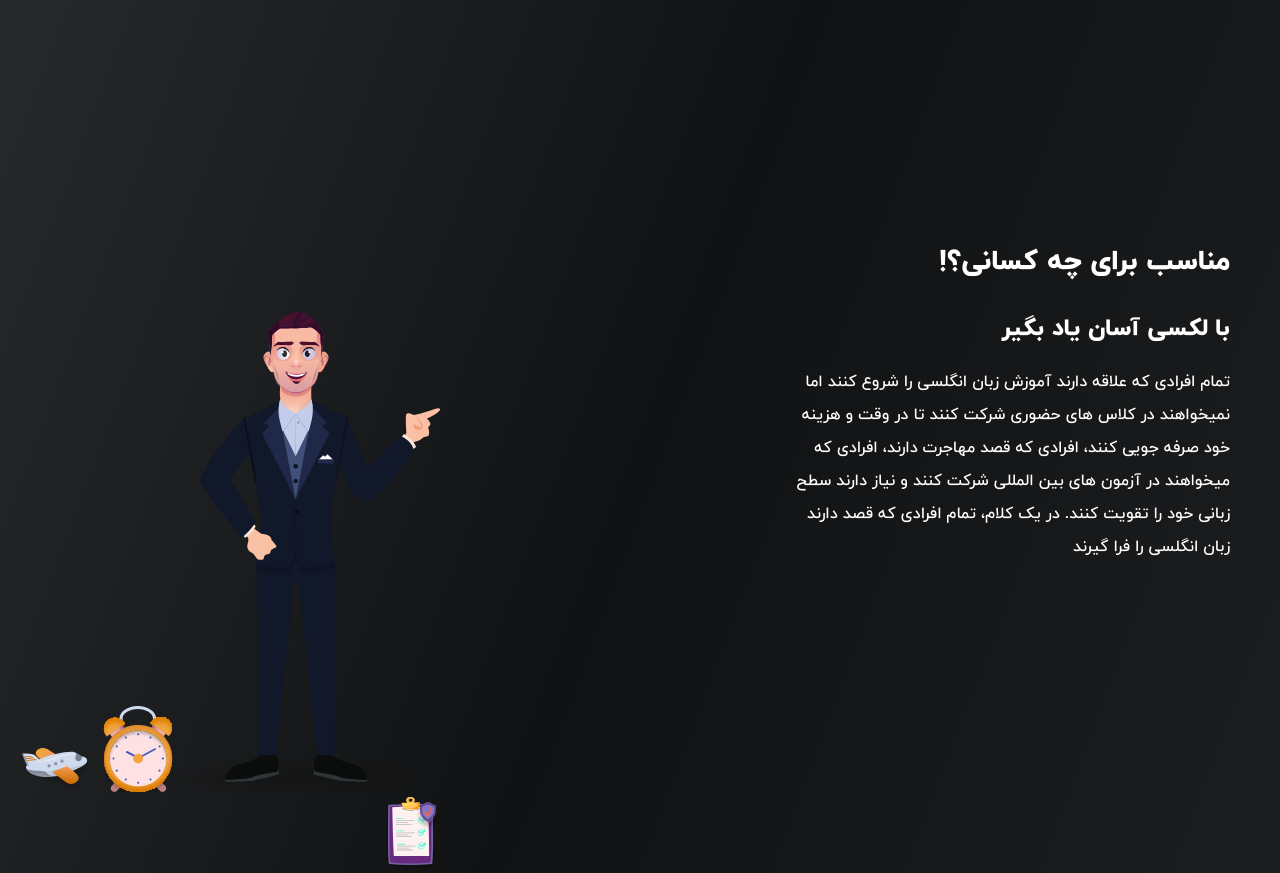
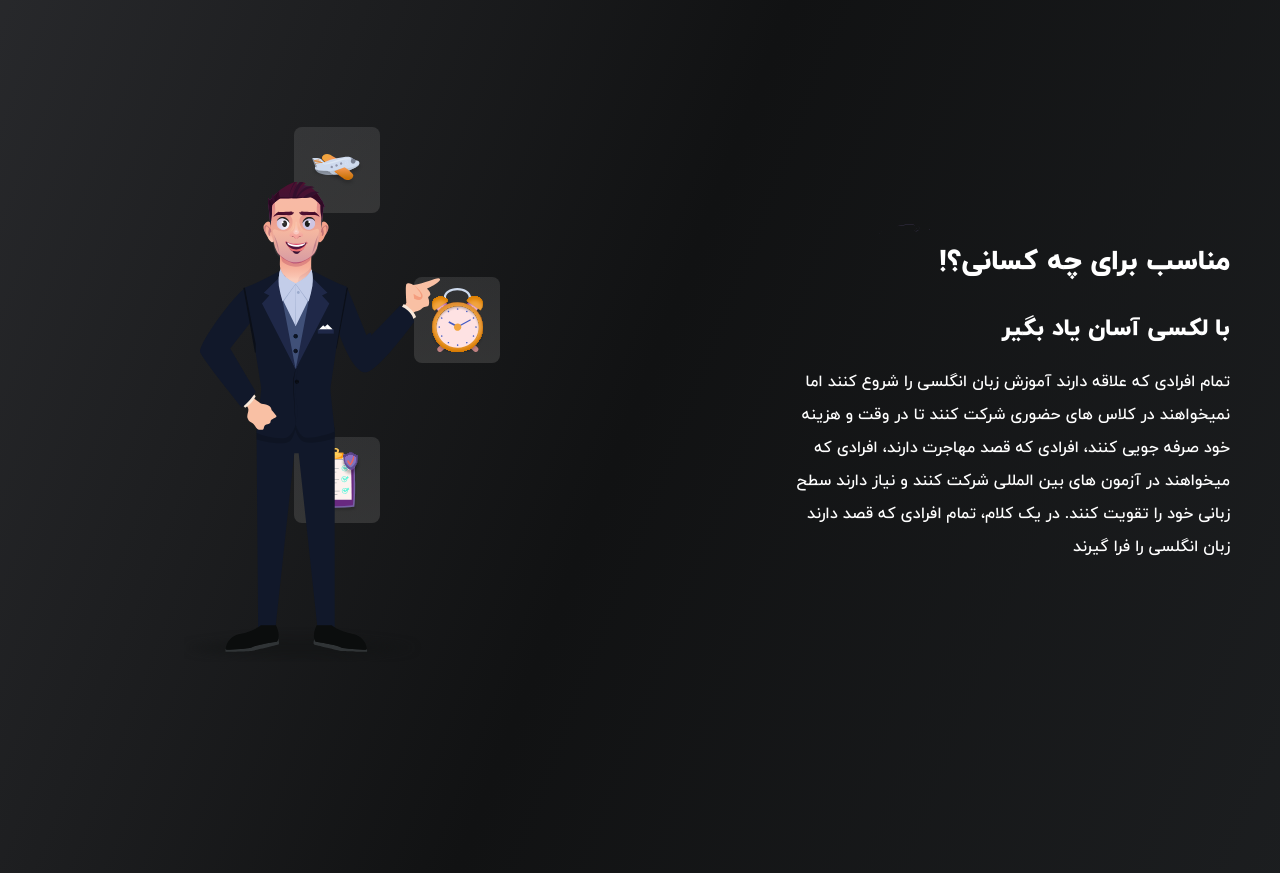
Before and after one commit to Hastellaa/Lexi-project, a website: page index.html in a window 1280 px wide. Shown: the part 2372-3245 px from the top of the page. Drawn offline with Linux system fonts and the light colour scheme; a web font is replaced by a local one.

Commit message:
fixing the positions of the icons

```diff
--- a/index.html
+++ b/index.html
@@ -183,12 +183,23 @@
 
                 <div class="audience__img">
                     <img src="img/Frame.svg" alt="img" class="img">
-
-                    <img src="img/Frame (1).svg" alt="img" class="icon--1">
-                    <img src="img/Group.svg" alt="img" class="icon--2">
-                    <img src="img/Group 225.svg" alt="img" class="icon--3">
                 </div>
 
+            </div>
+
+            <div class="audience__item audience__item--1">
+                <img src="img/Frame (1).svg" alt="img" class="icon--3">
+            </div>
+
+            <div class="audience__item audience__item--2">
+                <img src="img/Group.svg" alt="img" class="icon--3">
+            </div>
+            <div class="audience__item audience__item--3">
+                <img src="img/Group 225.svg" alt="img" class="icon--3">
+            </div>
+
+            <div class="audience__item--4">
+                <img src="img/Vector 30.svg" alt="img" class="icon--3">
             </div>
         </section>
     </main>
--- a/sass/pages/_audience.scss
+++ b/sass/pages/_audience.scss
@@ -33,7 +33,50 @@
     }
 
     &__img {
-        transform: translateX(-25rem);
+
+        transform: translate(-25rem , -13rem);
+        position: relative;
+        z-index: 20;
+    }
+
+    &__item {
+        position: absolute;
+        display: flex;
+        align-items: center;
+        justify-content: center;
+
+        background-image: linear-gradient(to top,
+                rgba($color-gray-light-4 , .59),
+                rgba($color-white , 0.1));
+        height: 8.6rem;
+        width: 8.6rem;
+        border-radius: 8px;
+        border: 1px solid linear-gradient(to bottom, rgba($color-gray-light-1 , .59), rgba($color-white , .3));
+        //border: 1px solid $color-gray-light-1;
+
+        &--1 {
+            margin-top: -52rem;
+            margin-right: 73rem;
+        }
+
+        &--2 {
+            margin-right: 85rem;
+            margin-top: -67rem;
+
+        }
+
+        &--3 {
+            margin-right: 85rem;
+            margin-top: -36rem;
+
+        }
+
+        &--4 {
+            position: absolute;
+            margin-right: 30rem;
+            margin-top: -60rem;
+
+        }
     }
 }
 
@@ -42,14 +85,13 @@
 .icon {
 
 
-    &--1 {
-        background-image: linear-gradient(to top, rgba ($color-gray-light-4 , .59), rgba ($color-white , 0));
-        height: 8.6rem;
-        width: 8.6rem;
-        border: 1px;
+    &--1,
+    &--2 ,
+    &--3 {
+
+        height: 6.4rem;
+        width: 5.1rem;
+
     }
 
-    &--2 {}
-
-    &--3 {}
 }
```
Also changed, not shown: css/style.css, img/Vector 30.svg (added), 1 other file.
